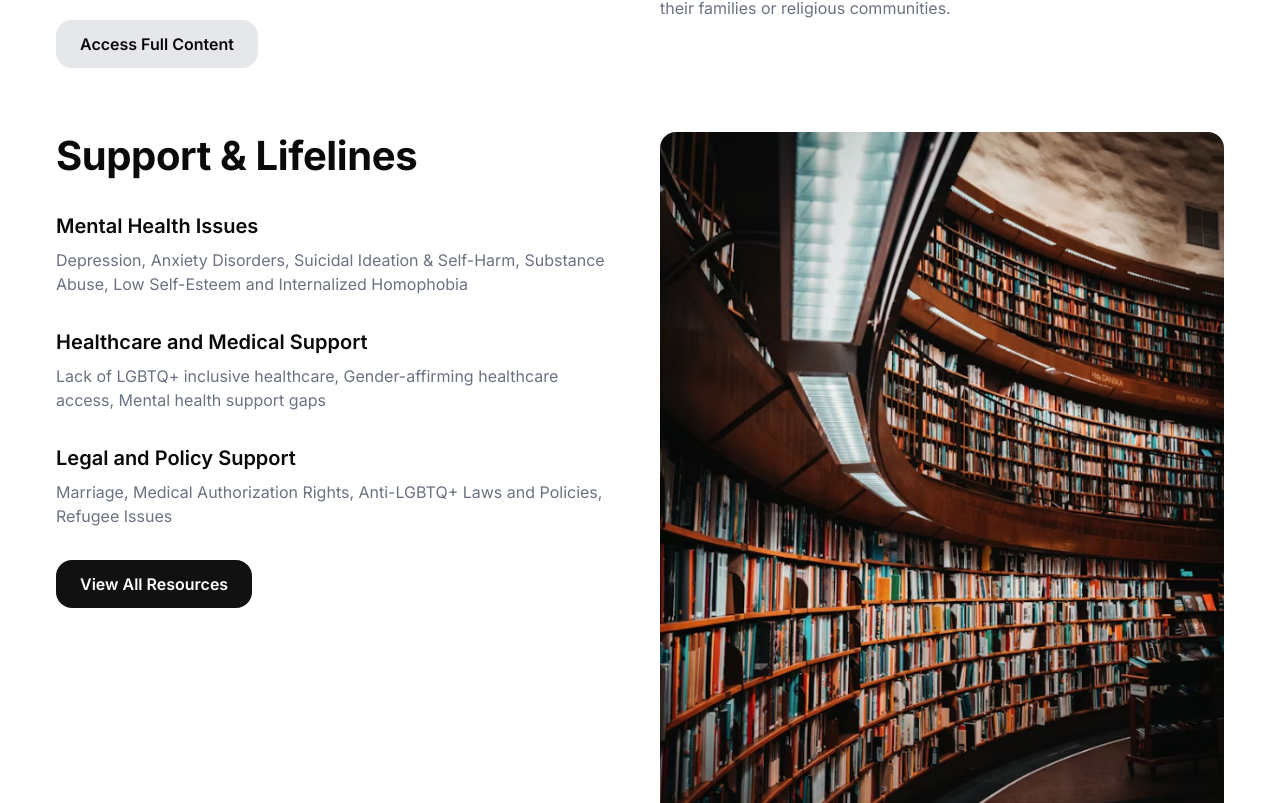
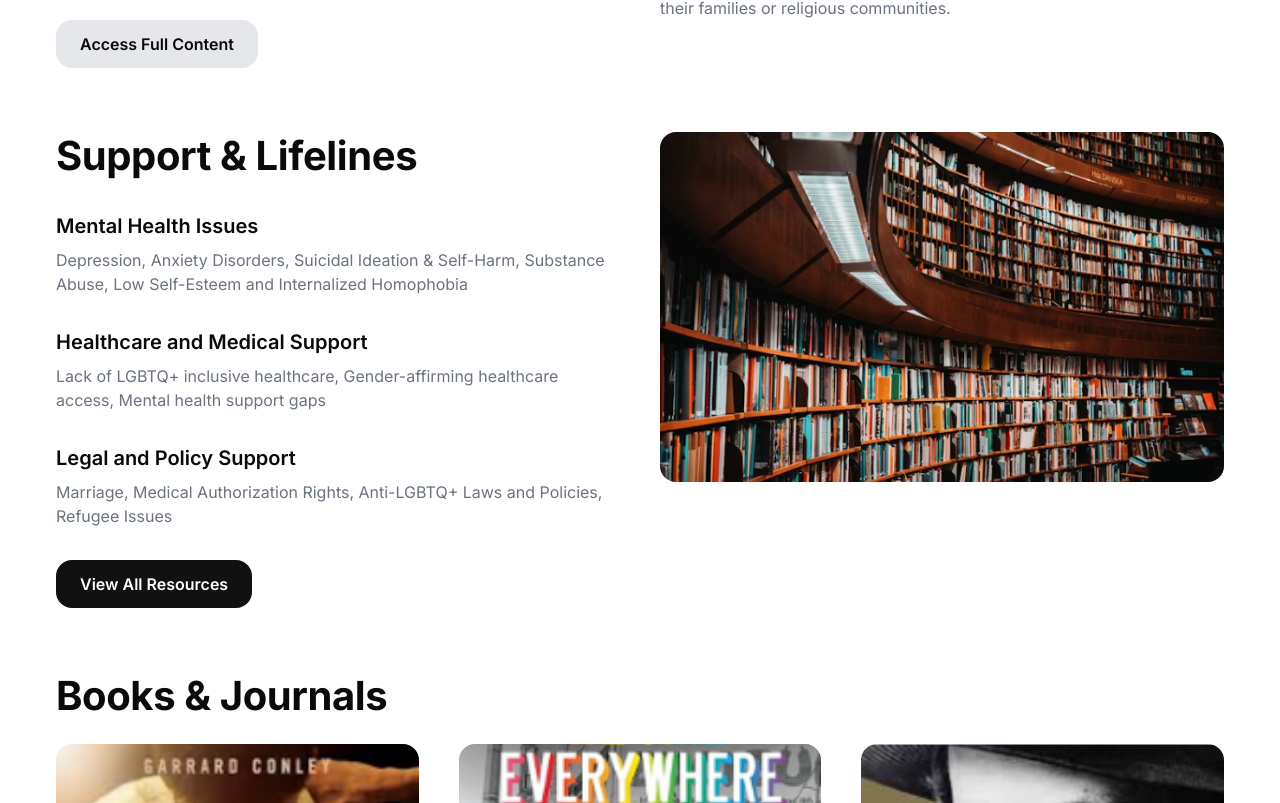
Before and after one commit to Annanayan/spectrum-research-library, a React (Vite) app: page / in a window 1280 px wide. Shown: the part 1617-2420 px from the top of the page. Built offline with nearby package versions, Linux system fonts and the light colour scheme.

Commit message:
Update Landing-support image

```diff
--- a/src/routes/Landing.tsx
+++ b/src/routes/Landing.tsx
@@ -77,7 +77,7 @@ export default function Landing() {
             </div>
           </div>
           <div className="flex">
-            <img src="/assets/Support & Lifelines.png" alt="Support & Lifelines" className="portrait rounded-2xl" />
+            <img src="/assets/Support & Lifelines.png" alt="Support & Lifelines" className="h-[350px] w-full object-cover rounded-2xl" />
           </div>
         </div>
       </section>
```
